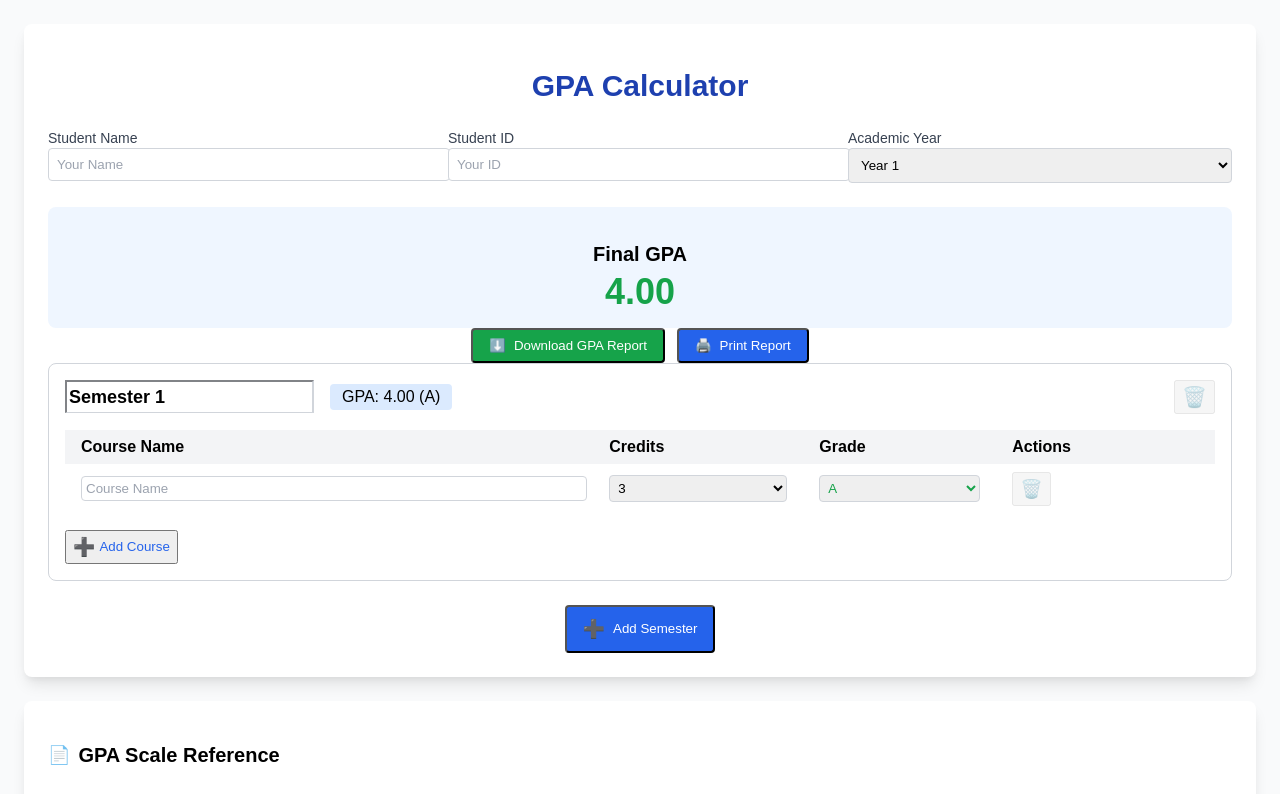
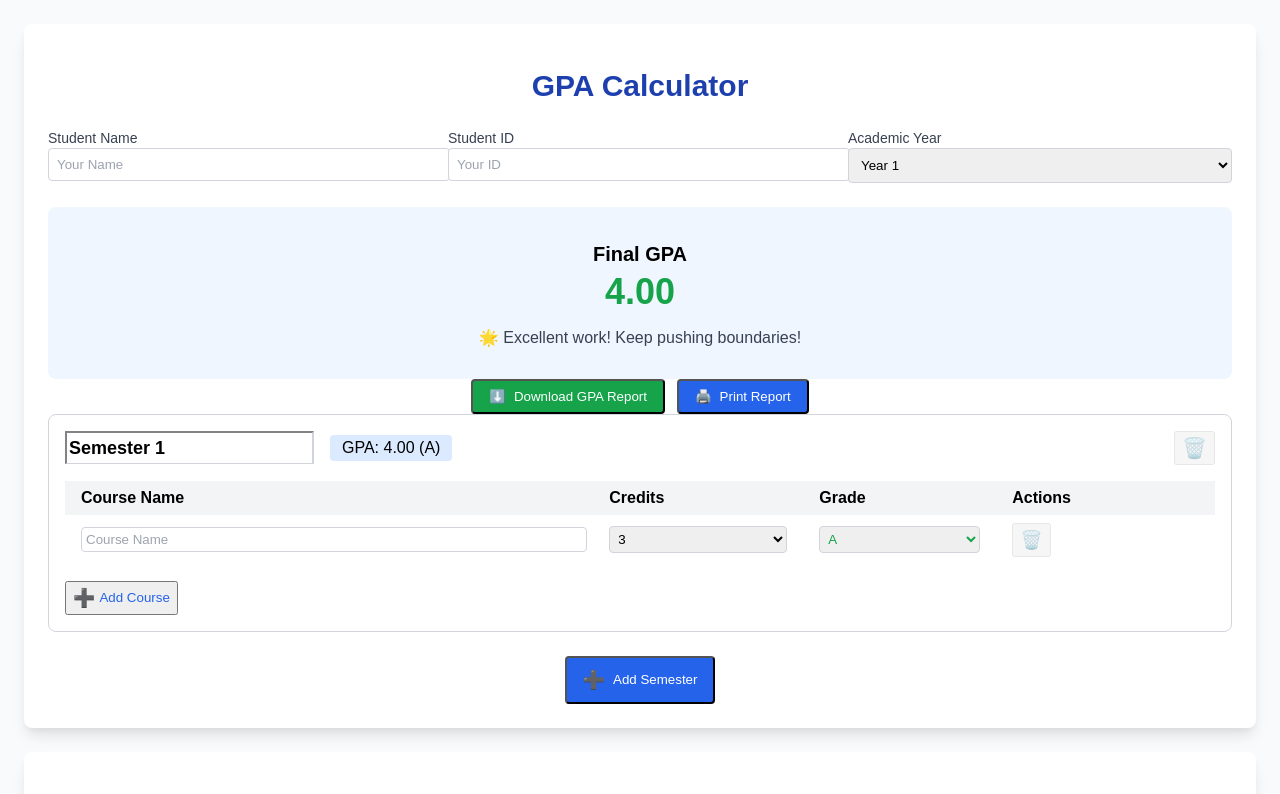
Before and after one commit to Amaya-Wickramaarachchi/gpa-calculator, a Next.js app: page /calculator in a window 1280 px wide. Shown: the top 794 px of the page. Built offline with nearby package versions, Linux system fonts and the light colour scheme.

Commit message:
update:Added more motivational quotes

```diff
--- a/app/calculator/page.jsx
+++ b/app/calculator/page.jsx
@@ -192,6 +192,14 @@ export default function GPACalculator() {
     if (gpa >= 1.3) return "D+";
     if (gpa >= 1.0) return "D";
     return "F";
+  };
+  const getMotivationalQuote = (fgpa) => {
+    if (fgpa >= 3.7) return "🌟 Excellent work! Keep pushing boundaries!";
+    if (fgpa >= 3.3) return "💪 Great job! You're on the path to success!";
+    if (fgpa >= 3.0) return "🎯 Good effort! Stay consistent and you'll go far!";
+    if (fgpa >= 2.5) return "📚 Keep striving! Progress matters more than perfection.";
+    if (fgpa >= 2.0) return "🚀 Don’t give up! You have the potential to rise!";
+    return "🌱 Every step counts. Learn, grow, and never stop trying!";
   };
 
   const generatePDF = () => {
@@ -396,7 +404,15 @@ export default function GPACalculator() {
             <div className={`text-4xl font-bold ${getLetterGradeClass(fgpa)}`}>
               {fgpa.toFixed(2)}
             </div>
+            <p className="mt-3 text-md text-gray-700 italic">
+              {getMotivationalQuote(fgpa)}
+            </p>
           </div>
+
+
+
+
+
 
           {/* Report Action Buttons */}
           <div className="flex flex-wrap justify-center gap-3 mb-8">
```
